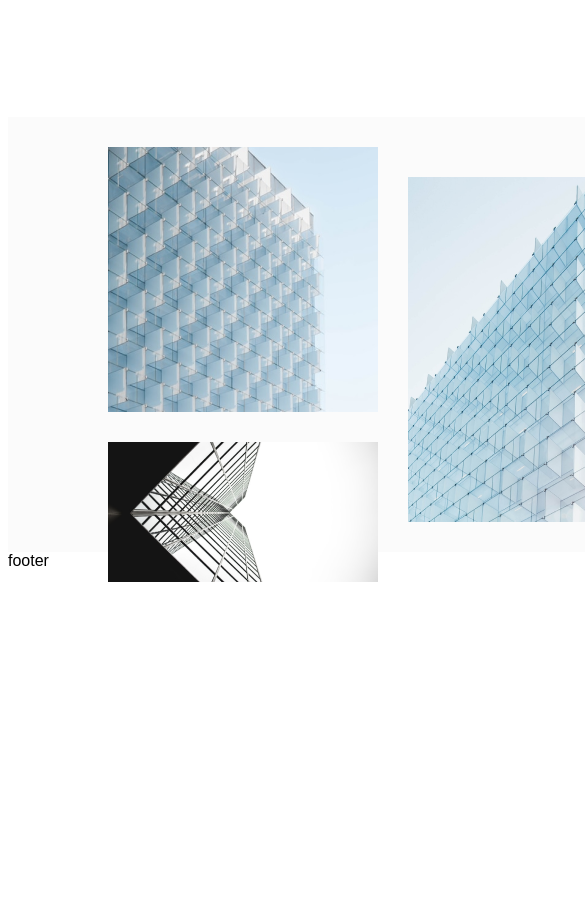
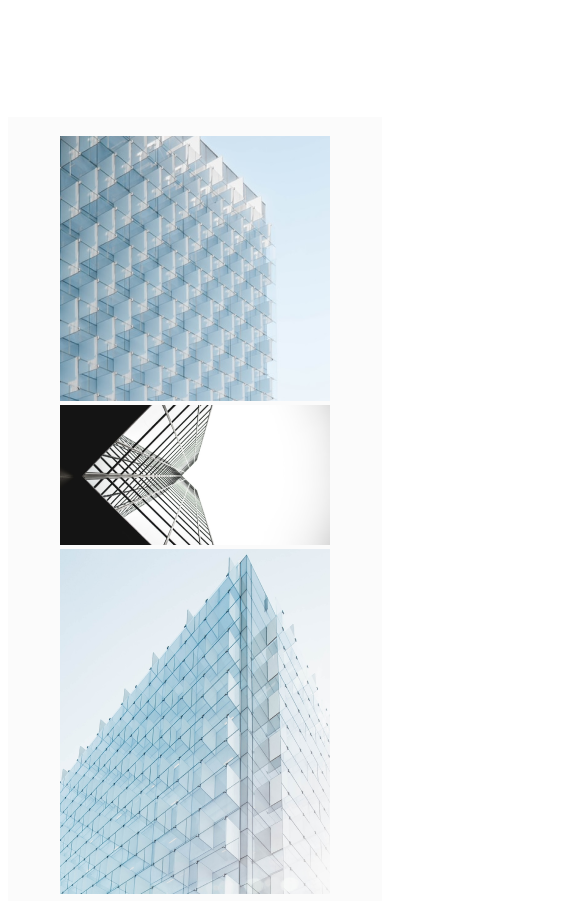
Before and after one commit to RimmaBuzuluk/digital_project, a plain HTML site: page index.html in a window 390 px wide. Shown: the part 1000-1901 px from the top of the page, 585 px wide, since content can reach past the window. Before the commit the page ends 1586 px from the top, so only its background shows below. Drawn offline with Linux system fonts and the light colour scheme; a web font is replaced by a local one.

Commit message:
adaptiv about block

```diff
--- a/index.html
+++ b/index.html
@@ -69,7 +69,7 @@
                 </div>
             </div>
         </main>
-        <footer>footer</footer>
+        <footer></footer>
     </div>
 </body>
 </html>
--- a/style.css
+++ b/style.css
@@ -288,6 +288,7 @@ header{
     font-weight: 300;
     color: #bdbdbd;
     line-height: 64px;
+
 }
 
 .block_about__desc{
@@ -300,3 +301,55 @@ header{
     font-weight: 300;
     line-height: 25px;
 }
+
+@media(max-width:1024px){
+    .block_about{
+        width: 100%;
+        flex-direction: column;
+        height: 100%;
+    }
+
+    .block_about__photo{
+        margin: 5% 5% 5% 5%;
+        display: flex;
+        flex-wrap: wrap;
+        justify-content: center;
+    }
+
+    .block_about__img8{
+        position: inherit;
+        margin: 0;
+
+    }
+
+
+    .block_about__img9{
+        position: relative;
+        margin: 0;
+    }
+
+    .block_about__img9 img{
+
+    }
+
+
+    .block_about__img10{
+        position: inherit;
+        margin: 0;
+    }
+
+
+    .block_about__img19 img{}
+
+
+    .block_about__description{
+
+        width: 100%;
+        margin: 10px ;
+    }
+    .block_about__desc{
+        width: 100%;
+    }
+}
+
+/* /////////////////////// */
```
